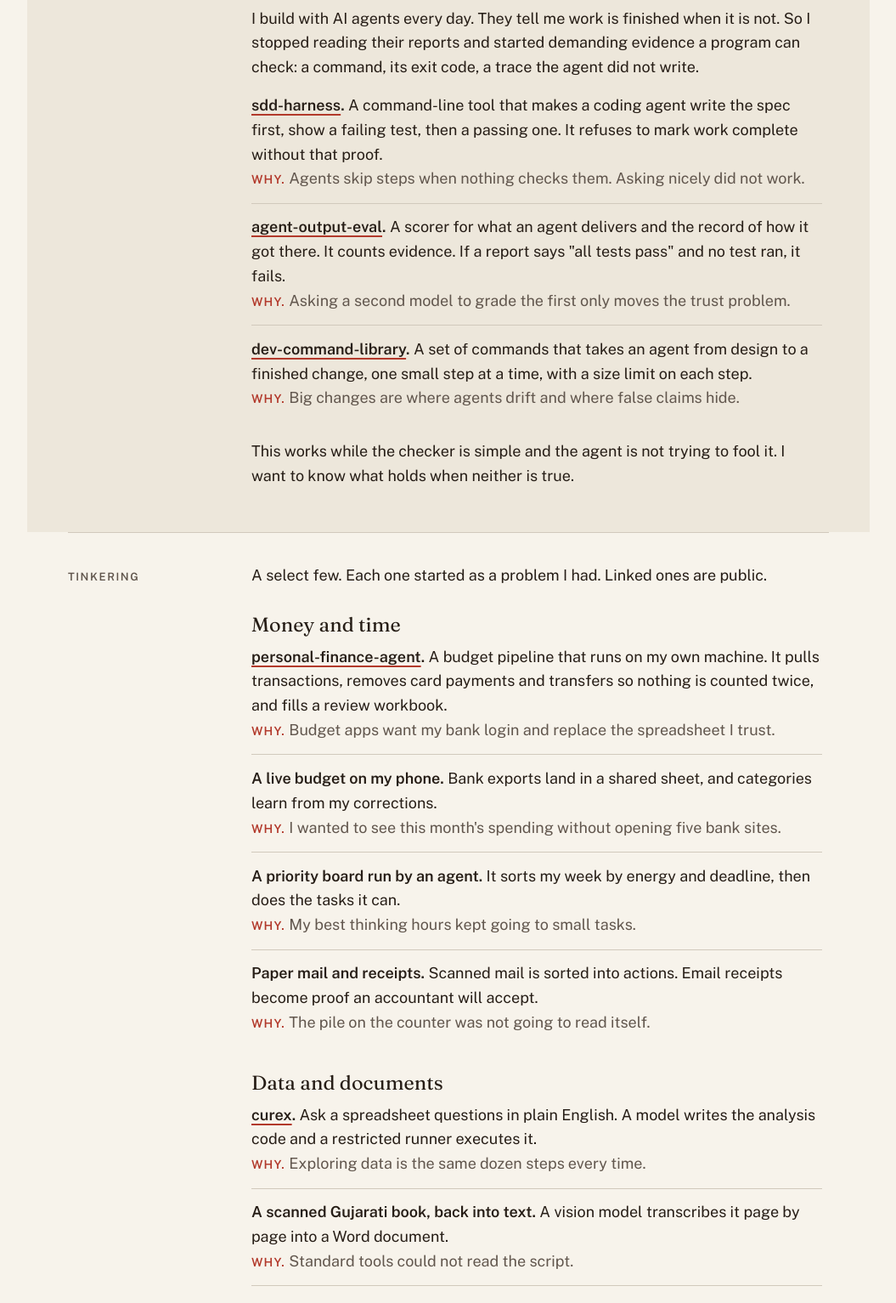
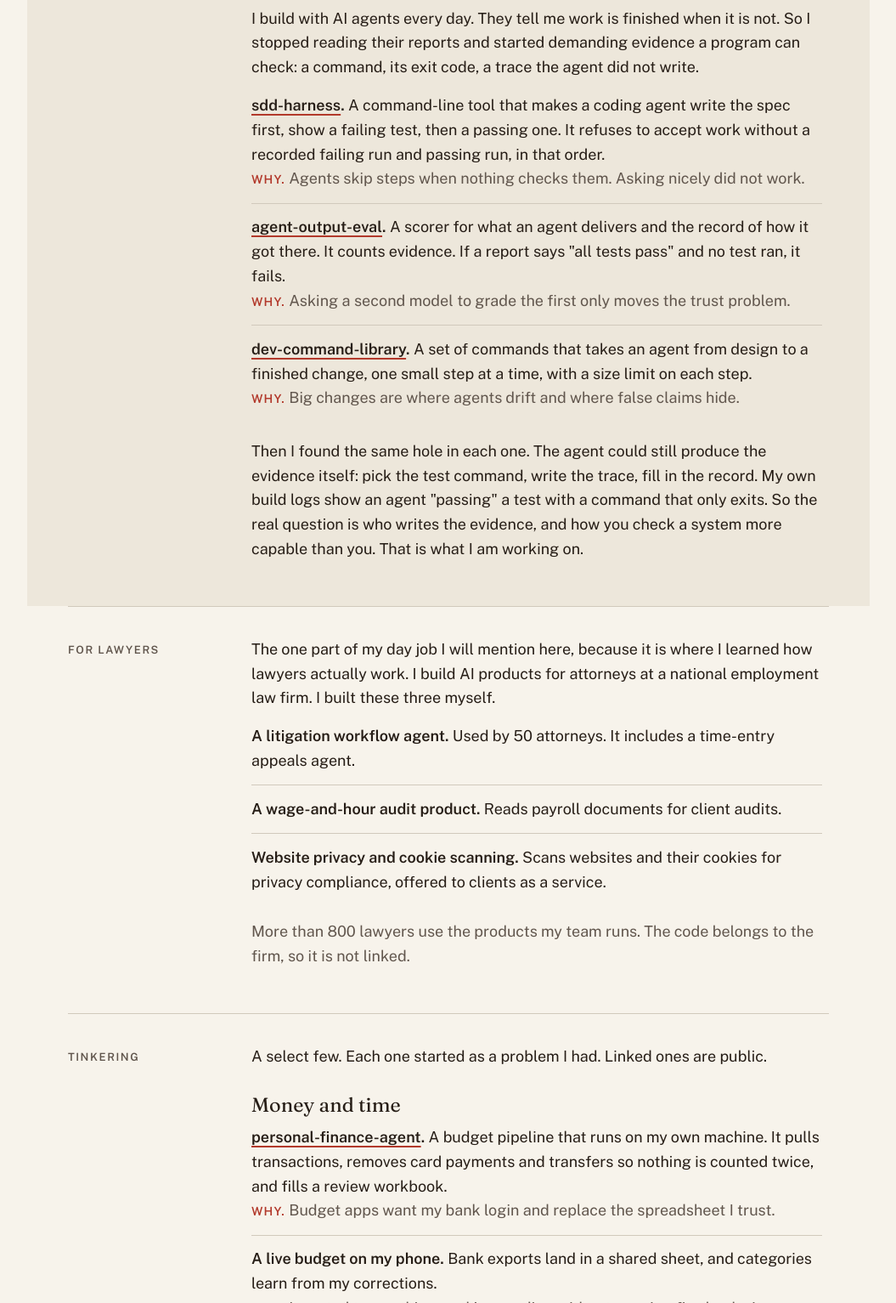
Before and after one commit to priteshpatel15/pritesh.ai, a plain HTML site: page index.html in a window 1280 px wide. Shown: the part 1267-2800 px from the top of the page at 85% size, without its empty margins (112-1167 px from the left). Drawn offline with nearby package versions, Linux system fonts and the light colour scheme.

Commit message:
Add legal AI section at résumé level; state the evidence gap honestly in the AI-truth section
Co-Authored-By: Claude <noreply@anthropic.com>

```diff
--- a/index.html
+++ b/index.html
@@ -59,7 +59,7 @@ footer{border-top:1px solid var(--rule);padding-top:1.5rem;color:var(--soft);fon
 </head>
 <body>
 <nav><div>
-<a href="#top">Pritesh Patel</a><a href="#truth">AI truth</a><a href="#tinkering">Projects</a><a href="#career">Career</a><a href="https://www.linkedin.com/in/pritesh-p/">LinkedIn</a>
+<a href="#top">Pritesh Patel</a><a href="#truth">AI truth</a><a href="#legal">Legal AI</a><a href="#tinkering">Projects</a><a href="#career">Career</a><a href="https://www.linkedin.com/in/pritesh-p/">LinkedIn</a>
 </div></nav>
 <main id="top">
 
@@ -69,7 +69,7 @@ footer{border-top:1px solid var(--rule);padding-top:1.5rem;color:var(--soft);fon
 <p>I have also started four companies: three product companies and one consulting practice. The consulting practice lasted. The product companies taught me things I use every day.</p>
 <p class="way">Find the hidden truth behind the problem, solve it myself, then build the team around it.</p>
 <p>I have a deep view of every part of building an AI company. Most of my experience is in companies that were not digital first, where software served another line of business. There I built software, then software teams. Built products, then product teams. Built data science models, then data science teams. Built AI products, then an AI team. I have been a player and a coach on every team I have managed.</p>
-<p class="next">Below are personal projects from outside of work. For my work, see <a href="https://www.linkedin.com/in/pritesh-p/">LinkedIn</a>. My latest obsession is <a href="#truth">keeping AI telling the truth</a>, so those projects and their code come first. After them are <a href="#tinkering">a few things I have tinkered with</a> over the years on my own time.</p>
+<p class="next">Below are mostly personal projects from outside of work. For my work, see <a href="https://www.linkedin.com/in/pritesh-p/">LinkedIn</a>. My latest obsession is <a href="#truth">keeping AI telling the truth</a>, so those projects and their code come first. Then <a href="#legal">what I build for lawyers</a>, and <a href="#tinkering">a few things I have tinkered with</a> over the years on my own time.</p>
 </div>
 
 <section id="truth" class="focus">
@@ -78,14 +78,27 @@ footer{border-top:1px solid var(--rule);padding-top:1.5rem;color:var(--soft);fon
 <p class="big">Keeping AI telling the <em>truth.</em></p>
 <p>I build with AI agents every day. They tell me work is finished when it is not. So I stopped reading their reports and started demanding evidence a program can check: a command, its exit code, a trace the agent did not write.</p>
 <ul class="proj">
-<li><p><b><a href="https://github.com/priteshpatel15/sdd-harness">sdd-harness</a>.</b> A command-line tool that makes a coding agent write the spec first, show a failing test, then a passing one. It refuses to mark work complete without that proof.</p>
+<li><p><b><a href="https://github.com/priteshpatel15/sdd-harness">sdd-harness</a>.</b> A command-line tool that makes a coding agent write the spec first, show a failing test, then a passing one. It refuses to accept work without a recorded failing run and passing run, in that order.</p>
 <p class="why">Agents skip steps when nothing checks them. Asking nicely did not work.</p></li>
 <li><p><b><a href="https://github.com/priteshpatel15/agent-output-eval">agent-output-eval</a>.</b> A scorer for what an agent delivers and the record of how it got there. It counts evidence. If a report says "all tests pass" and no test ran, it fails.</p>
 <p class="why">Asking a second model to grade the first only moves the trust problem.</p></li>
 <li><p><b><a href="https://github.com/priteshpatel15/dev-command-library">dev-command-library</a>.</b> A set of commands that takes an agent from design to a finished change, one small step at a time, with a size limit on each step.</p>
 <p class="why">Big changes are where agents drift and where false claims hide.</p></li>
 </ul>
-<p style="margin-top:1.25rem">This works while the checker is simple and the agent is not trying to fool it. I want to know what holds when neither is true.</p>
+<p style="margin-top:1.25rem">Then I found the same hole in each one. The agent could still produce the evidence itself: pick the test command, write the trace, fill in the record. My own build logs show an agent "passing" a test with a command that only exits. So the real question is who writes the evidence, and how you check a system more capable than you. That is what I am working on.</p>
+</div>
+</section>
+
+<section id="legal">
+<h2>For lawyers</h2>
+<div>
+<p>The one part of my day job I will mention here, because it is where I learned how lawyers actually work. I build AI products for attorneys at a national employment law firm. I built these three myself.</p>
+<ul class="proj">
+<li><p><b>A litigation workflow agent.</b> Used by 50 attorneys. It includes a time-entry appeals agent.</p></li>
+<li><p><b>A wage-and-hour audit product.</b> Reads payroll documents for client audits.</p></li>
+<li><p><b>Website privacy and cookie scanning.</b> Scans websites and their cookies for privacy compliance, offered to clients as a service.</p></li>
+</ul>
+<p style="margin-top:1rem" class="soft">More than 800 lawyers use the products my team runs. The code belongs to the firm, so it is not linked.</p>
 </div>
 </section>
 
```
